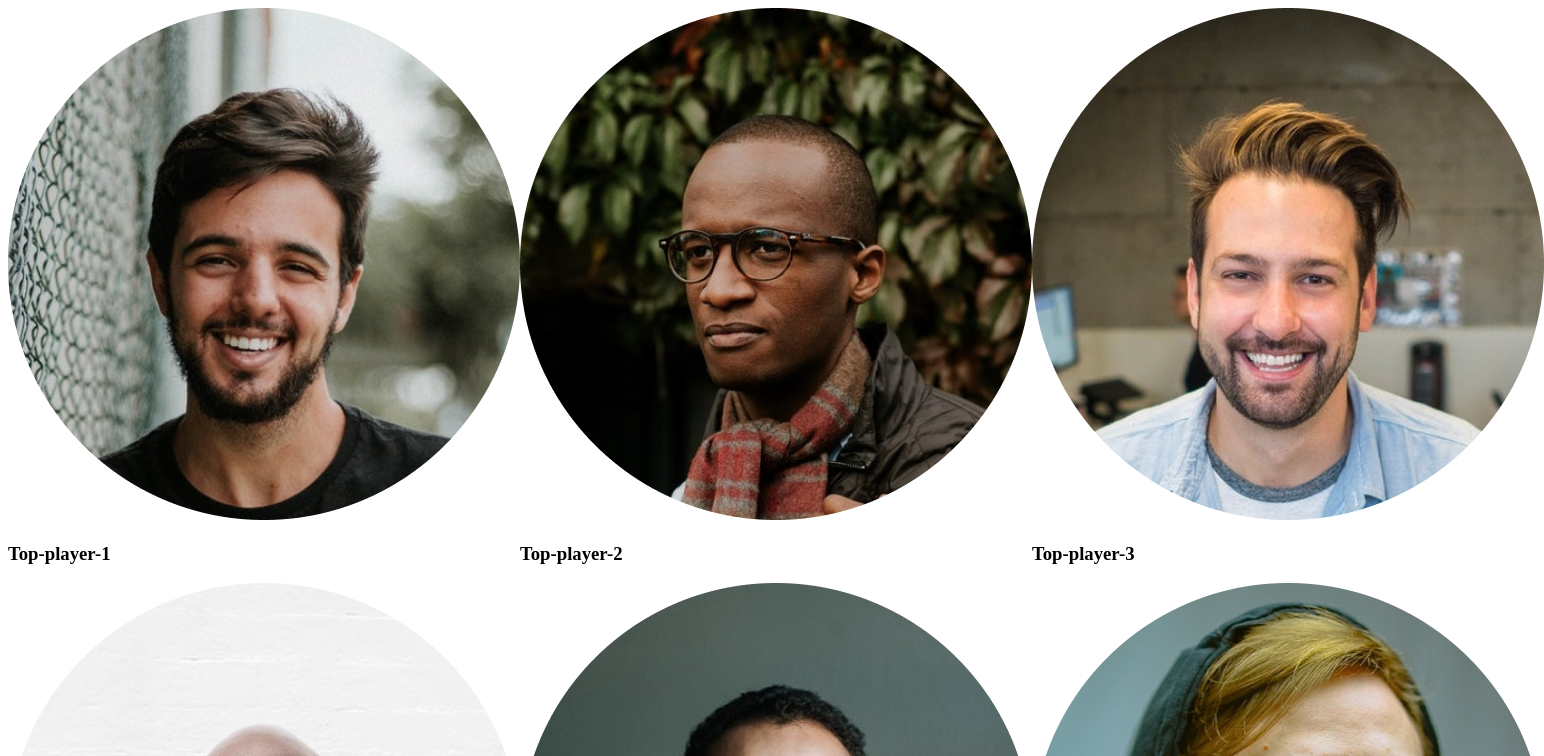
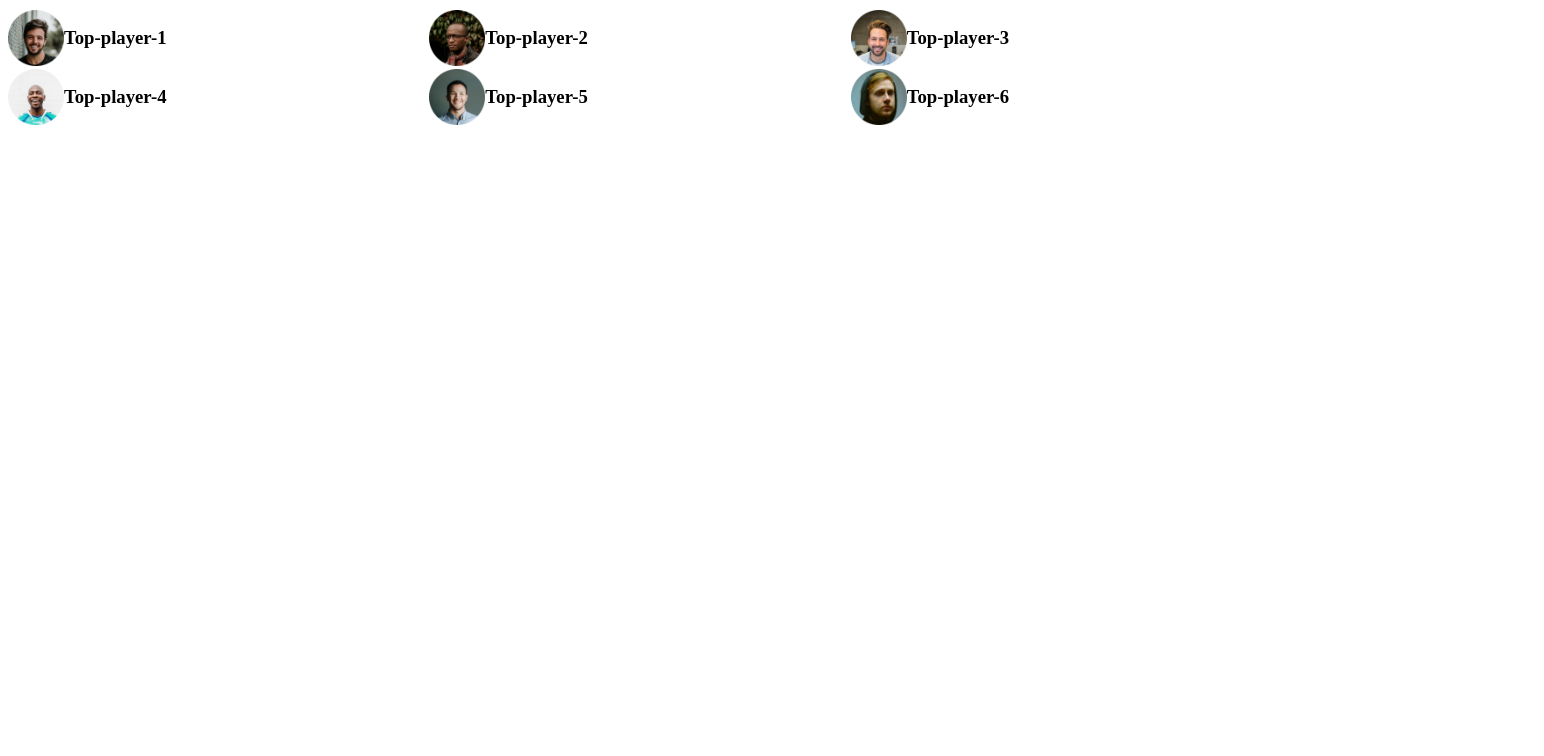
Before and after one commit to Nazmusjion1/Leader-Board-Css3, a plain HTML site: page index.html in a window 1280 px wide. Shown: the top 756 px of the page, 1544 px wide, since content can reach past the window. Drawn offline with Linux system fonts and the light colour scheme.

Commit message:
images added

```diff
--- a/Styles/styles.css
+++ b/Styles/styles.css
@@ -4,3 +4,11 @@
      grid-template-columns: repeat(3,1fr);
     /* grid-template-columns: 1fr 1fr 1fr; */
 }
+.player{
+    display: flex;
+    align-items: center;
+}
+.player img {
+    width:56px;
+    height: 56px;
+}
--- a/index.html
+++ b/index.html
@@ -22,27 +22,27 @@
        <div class="top-players">
         <div class="players">
             <!-- .palyer*6>img[src="images/players/player-$.png"]+h3{Top-player-$} -->
-            <div class="palyer">
+            <div class="player">
                 <img src="images/players/player-1.png" alt="">
                 <h3>Top-player-1</h3>
             </div>
-            <div class="palyer">
+            <div class="player">
                 <img src="images/players/player-2.png" alt="">
                 <h3>Top-player-2</h3>
             </div>
-            <div class="palyer">
+            <div class="player">
                 <img src="images/players/player-3.png" alt="">
                 <h3>Top-player-3</h3>
             </div>
-            <div class="palyer">
+            <div class="player">
                 <img src="images/players/player-4.png" alt="">
                 <h3>Top-player-4</h3>
             </div>
-            <div class="palyer">
+            <div class="player">
                 <img src="images/players/player-5.png" alt="">
                 <h3>Top-player-5</h3>
             </div>
-            <div class="palyer">
+            <div class="player">
                 <img src="images/players/player-6.png" alt="">
                 <h3>Top-player-6</h3>
             </div>
```
